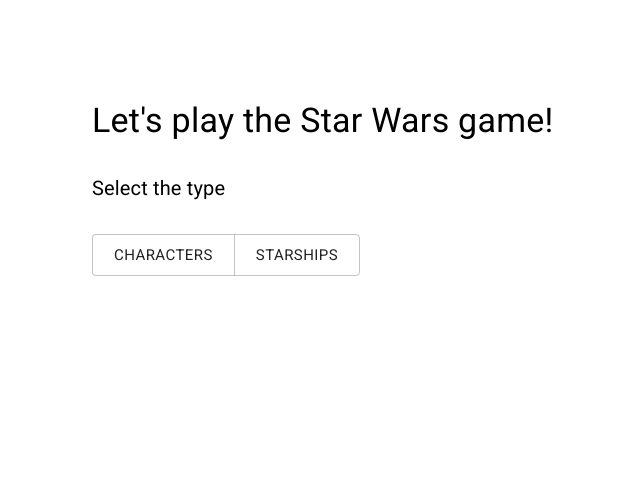
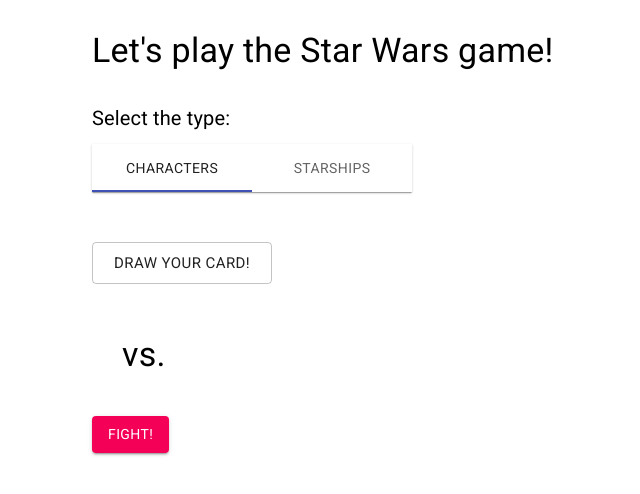
Before and after one commit to mlynek600/space-game, a React (Create React App) app: page / in a window 1280 px wide. Shown: the top 494 px of the page, without its empty margins (92-732 px from the left). Built offline with nearby package versions, Linux system fonts and the light colour scheme; no server answers.

Commit message:
fight button

```diff
--- a/src/components/Card.tsx
+++ b/src/components/Card.tsx
@@ -9,15 +9,19 @@
 
 const useStyles = makeStyles({
   root: {
-    width: 275,
+    width: 250,
+    height: 250,
   },
   bullet: {
     display: 'inline-block',
-    margin: '0 2px',
-    transform: 'scale(0.8)',
+    margin: '0 5px',
   },
   pos: {
-    marginBottom: 12,
+    marginBottom: 20,
+  },
+  title: {
+    textAlign: 'center',
+    marginBottom: 50,
   },
 })
 
@@ -43,22 +47,22 @@
   const firstFeature = mass ? `mass: ${mass}` : `length: ${length}`
 
   const secondFeature = height
-    ? `height: ${mass}`
+    ? `height: ${height}`
     : `hyperdrive rating: ${hyperdriveRating}`
 
   return (
     <Card className={classes.root}>
       <CardContent>
-        <Typography variant="h5" component="h2">
+        <Typography variant="h5" className={classes.title}>
           {name}
         </Typography>
 
-        <Typography className={classes.pos} color="textSecondary">
+        <Typography className={classes.pos}>
           {bull}
           {firstFeature}
         </Typography>
 
-        <Typography variant="body2" component="p">
+        <Typography>
           {bull}
           {secondFeature}
         </Typography>
--- a/src/components/Game.tsx
+++ b/src/components/Game.tsx
@@ -1,4 +1,4 @@
-import React, { useContext } from 'react'
+import React, { useContext, useState } from 'react'
 
 import {
   Container,
@@ -6,47 +6,173 @@
   makeStyles,
   Button,
   ButtonGroup,
+  Tabs,
+  Tab,
+  Paper,
+  Box,
 } from '@material-ui/core'
 
 import { Context } from '../context'
-import { CharacterType, StarshipType } from '../types'
+import {
+  GameDataType,
+  GameType,
+  CharacterType,
+  StarshipType,
+} from '../types'
+import { getRandomCard } from '../utils'
 
 import Card from './Card'
-
-type GameDataType = {
-  people: CharacterType[]
-  starships: StarshipType[]
-}
 
 const useStyles = makeStyles({
   root: {
     height: '100%',
-    paddingTop: '100px',
+    paddingTop: '30px',
   },
   pos: {
     marginBottom: 30,
   },
+  select: {
+    marginBottom: 10,
+  },
+  drawButtons: {
+    display: 'block',
+    marginBottom: 50,
+  },
+  paper: {
+    display: 'inline-block',
+    marginBottom: 50,
+  },
+  box: {
+    display: 'flex',
+    alignItems: 'center',
+    marginBottom: 40,
+  },
+  vs: {
+    margin: '0 30px',
+  },
 })
 
 const Game: React.FC = () => {
+  const classes = useStyles()
+
+  const [gameType, setGameType] = useState<GameType>('characters')
+
+  const [showMyCard, setShowMyCard] = useState(false)
+
+  const [showOpponentCard, setShowOpponentCard] = useState(false)
+
+  const [myCardData, setMyCardData] = useState<
+    CharacterType | StarshipType | null
+  >(null)
+
+  const [opponentCardData, setOpponentCardData] = useState<
+    CharacterType | StarshipType | null
+  >(null)
+
   const gameData = useContext(Context) as GameDataType
 
-  const classes = useStyles()
+  const onDrawMyCard = () => {
+    const myCardData = getRandomCard(gameData, gameType)
+
+    setMyCardData(myCardData)
+
+    setShowMyCard(true)
+  }
+
+  const onDrawOpponentCard = () => {
+    const opponentCardData = getRandomCard(gameData, gameType)
+
+    setOpponentCardData(opponentCardData)
+
+    setShowOpponentCard(true)
+  }
+
+  const getCharacterCard = (isMine: boolean) => {
+    const dataSource = isMine ? myCardData : opponentCardData
+
+    const { name, mass, height } = dataSource as CharacterType
+
+    return <Card name={name} mass={mass} height={height} />
+  }
+
+  const getStarshipCard = (isMine: boolean) => {
+    const dataSource = isMine ? myCardData : opponentCardData
+
+    const { name, length, hyperdrive_rating } = dataSource as StarshipType
+
+    return (
+      <Card
+        name={name}
+        length={length}
+        hyperdriveRating={hyperdrive_rating}
+      />
+    )
+  }
+
+  const myCard =
+    showMyCard &&
+    (gameType === 'characters'
+      ? getCharacterCard(true)
+      : getStarshipCard(true))
+
+  const opponentCard =
+    showOpponentCard &&
+    (gameType === 'characters'
+      ? getCharacterCard(false)
+      : getStarshipCard(false))
 
   return (
     <Container maxWidth="md" className={classes.root}>
       <Typography variant="h4" className={classes.pos}>
         Let's play the Star Wars game!
       </Typography>
+      <Typography variant="h6" className={classes.select}>
+        Select the type:
+      </Typography>
+      <Paper square className={classes.paper}>
+        <Tabs
+          value={gameType}
+          onChange={(_, value) => setGameType(value)}
+          indicatorColor="primary"
+        >
+          <Tab
+            disabled={showMyCard}
+            label="Characters"
+            value="characters"
+          />
+          <Tab disabled={showMyCard} label="Starships" value="starships" />
+        </Tabs>
+      </Paper>
+      <ButtonGroup size="large" className={classes.drawButtons}>
+        <Button disabled={showMyCard} onClick={onDrawMyCard}>
+          Draw your card!
+        </Button>
 
-      <Typography variant="h6" className={classes.pos}>
-        Select the type
-      </Typography>
+        {showMyCard && (
+          <Button disabled={showOpponentCard} onClick={onDrawOpponentCard}>
+            Draw opponent's card!
+          </Button>
+        )}
+      </ButtonGroup>
 
-      <ButtonGroup size="large">
-        <Button>Characters</Button>
-        <Button>Starships</Button>
-      </ButtonGroup>
+      <Box className={classes.box}>
+        {myCard}
+
+        <Typography variant="h4" className={classes.vs}>
+          vs.
+        </Typography>
+
+        {opponentCard}
+      </Box>
+
+      <Button
+        // disabled={showOpponentCard}
+        // onClick={onDrawOpponentCard}
+        variant="contained"
+        color="secondary"
+      >
+        Fight!
+      </Button>
     </Container>
   )
 }
--- a/src/context.tsx
+++ b/src/context.tsx
@@ -5,29 +5,31 @@
 import { CharacterType, StarshipType } from './types'
 
 type DefaultContext = {
-  people: CharacterType[] | null
+  characters: CharacterType[] | null
   starships: StarshipType[] | null
 }
 
 export const Context = createContext<DefaultContext>({
-  people: null,
+  characters: null,
   starships: null,
 })
 
 const ContextProvider: React.FC = ({ children }) => {
   useEffect(() => {
-    getPeople()
+    getCharacters()
     getStarships()
   }, [])
 
-  const [people, setPeople] = useState<CharacterType[] | null>(null)
+  const [characters, setCharacters] = useState<CharacterType[] | null>(
+    null
+  )
   const [starships, setStarships] = useState<StarshipType[] | null>(null)
 
-  const getPeople = () => {
+  const getCharacters = () => {
     axios
       .get('https://swapi.dev/api/people/?page=1')
       .then((response) => {
-        setPeople(response.data.results)
+        setCharacters(response.data.results)
       })
       .catch((error) => {
         console.log(error)
@@ -46,7 +48,9 @@
   }
 
   return (
-    <Context.Provider value={{ people: people, starships: starships }}>
+    <Context.Provider
+      value={{ characters: characters, starships: starships }}
+    >
       {children}
     </Context.Provider>
   )
--- /dev/null
+++ b/src/types/game.ts
@@ -0,0 +1 @@
+export type GameType = 'characters' | 'starships'
--- /dev/null
+++ b/src/types/gameData.ts
@@ -0,0 +1,6 @@
+import { CharacterType, StarshipType } from './'
+
+export type GameDataType = {
+  characters: CharacterType[]
+  starships: StarshipType[]
+}
--- a/src/types/index.ts
+++ b/src/types/index.ts
@@ -1,2 +1,4 @@
 export * from './character'
 export * from './starship'
+export * from './gameData'
+export * from './game'
--- /dev/null
+++ b/src/utils/getRandomCard.ts
@@ -0,0 +1,17 @@
+import {
+  GameDataType,
+  GameType,
+  StarshipType,
+  CharacterType,
+} from './../types'
+
+export const getRandomCard = (
+  gameData: GameDataType,
+  gameType: GameType
+): CharacterType | StarshipType => {
+  const randomNumber = Math.floor(Math.random() * 10)
+
+  const gameItems = gameData[gameType]
+
+  return gameItems[randomNumber]
+}
--- /dev/null
+++ b/src/utils/index.ts
@@ -0,0 +1 @@
+export * from './getRandomCard'
```
Also changed, not shown: 1 other file (tests, documents, lock files or other folders).
